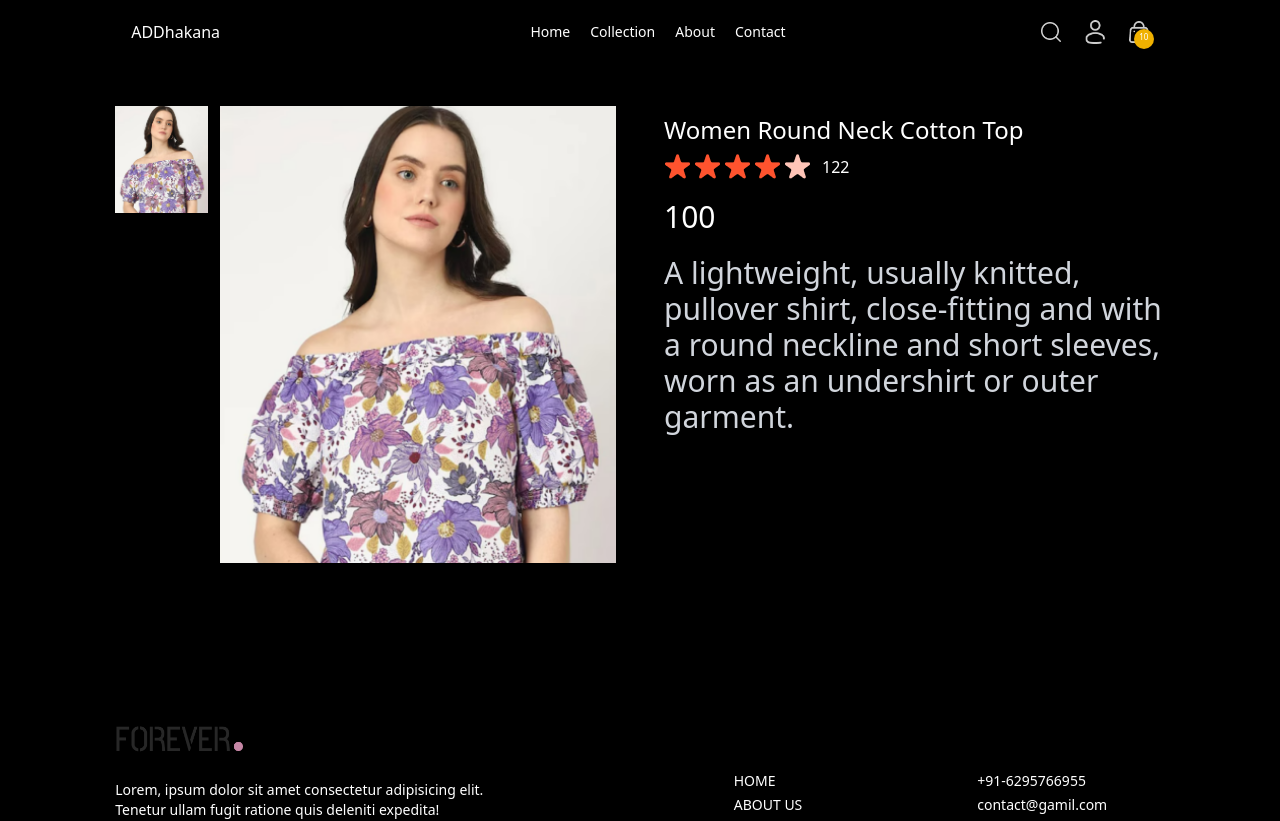
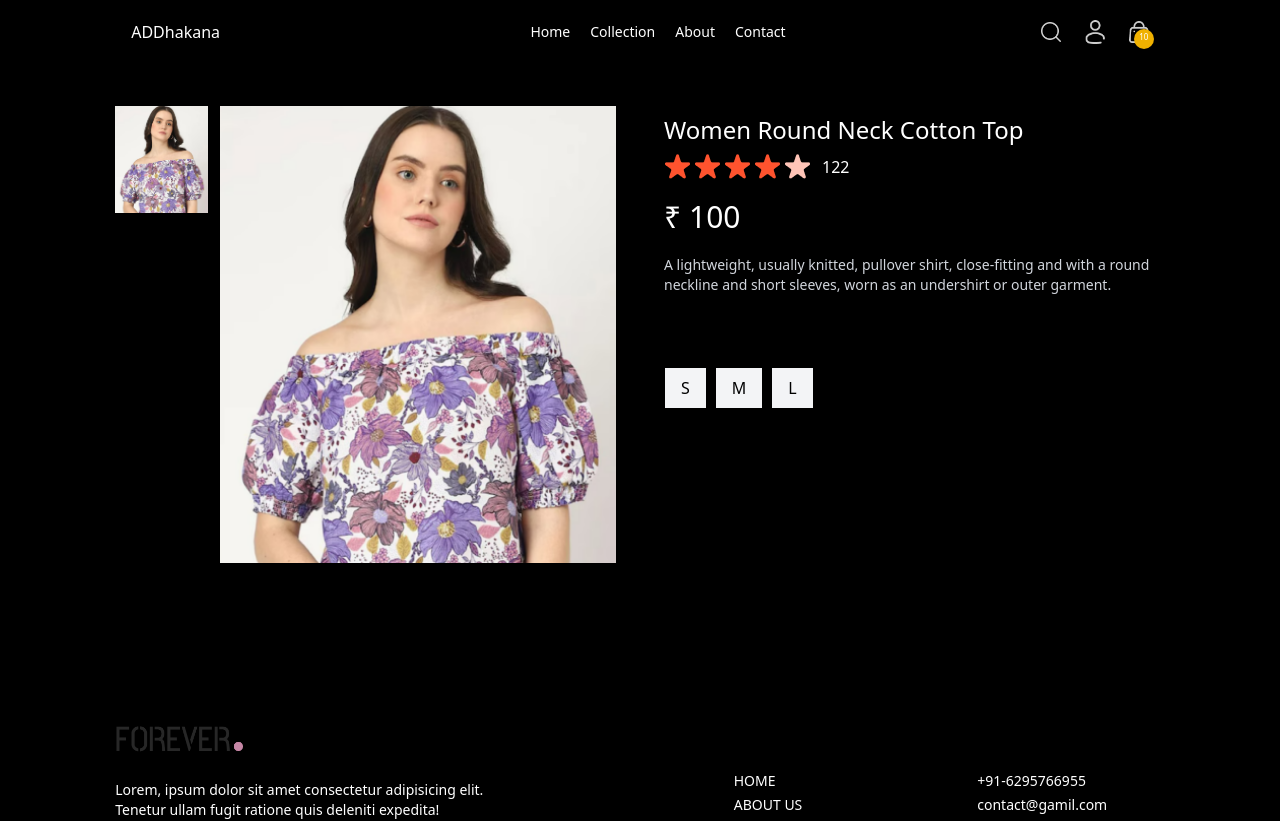
Before and after one commit to Saikatcoder/Choth-brand, a React (Vite) app: page /product/aaaaa in a window 1280 px wide. Shown: the top 821 px of the page. Built offline with nearby package versions, Linux system fonts and the light colour scheme.

Commit message:
product page done

```diff
--- a/src/components/ProductItem.jsx
+++ b/src/components/ProductItem.jsx
@@ -1,10 +1,8 @@
 import React from "react";
-import { useContext } from "react";
 import { Shopcontext } from "../context/ShopContext";
 import { Link } from "react-router-dom";
 
 const ProductItem = ({ name, id, price, image }) => {
-  const { currency } = useContext(Shopcontext);
   return (
     <Link className="text-white cursor-pointer " to={`/product/${id}`}>
       <div className="overflow-hidden">
@@ -15,10 +13,7 @@
         />
       </div>
       <p className="pt-3 pb-1 text-sm">{name}</p>
-      <p className="text-sm font-medium">
-        {currency}
-        {price}
-      </p>
+      <p className="mt-5 text-xl font-medium text-white">₹ {price.toLocaleString("en-IN")}</p>
     </Link>
   );
 };
--- a/src/pages/Product.jsx
+++ b/src/pages/Product.jsx
@@ -12,8 +12,6 @@
       if (item._id === productId) {
         setProductData(item);
         setImage(item.image[0]);
-        console.log(item);
-
         return null;
       }
     });
@@ -54,8 +52,16 @@
             <img src={assets.star_dull_icon} alt="" />
             <p className="pl-2 text-white">{122}</p>
           </div>
-          <p className="mt-5 text-3xl font-medium text-white">{productData.price}</p>
-          <p className="mt-5 text-3xl font-medium text-gray-300">{productData.description}</p>
+         <p className="mt-5 text-3xl font-medium text-white">₹ {productData.price.toLocaleString("en-IN")}</p>
+          <p className="mt-5 sm:text-sm  font-medium text-gray-300">{productData.description}</p>
+          <div className="flex flex-col gap-4 my-8">
+            <p>Select Size</p>
+            <div className="flex gap-2">
+              {productData.sizes.map((item ,index)=>(
+                <button key={index} className={`border py-2 px-4 bg-gray-100 text-black`}>{item}</button>
+              ))}
+            </div>
+          </div>
         </div>
       </div>
     </div>
```
